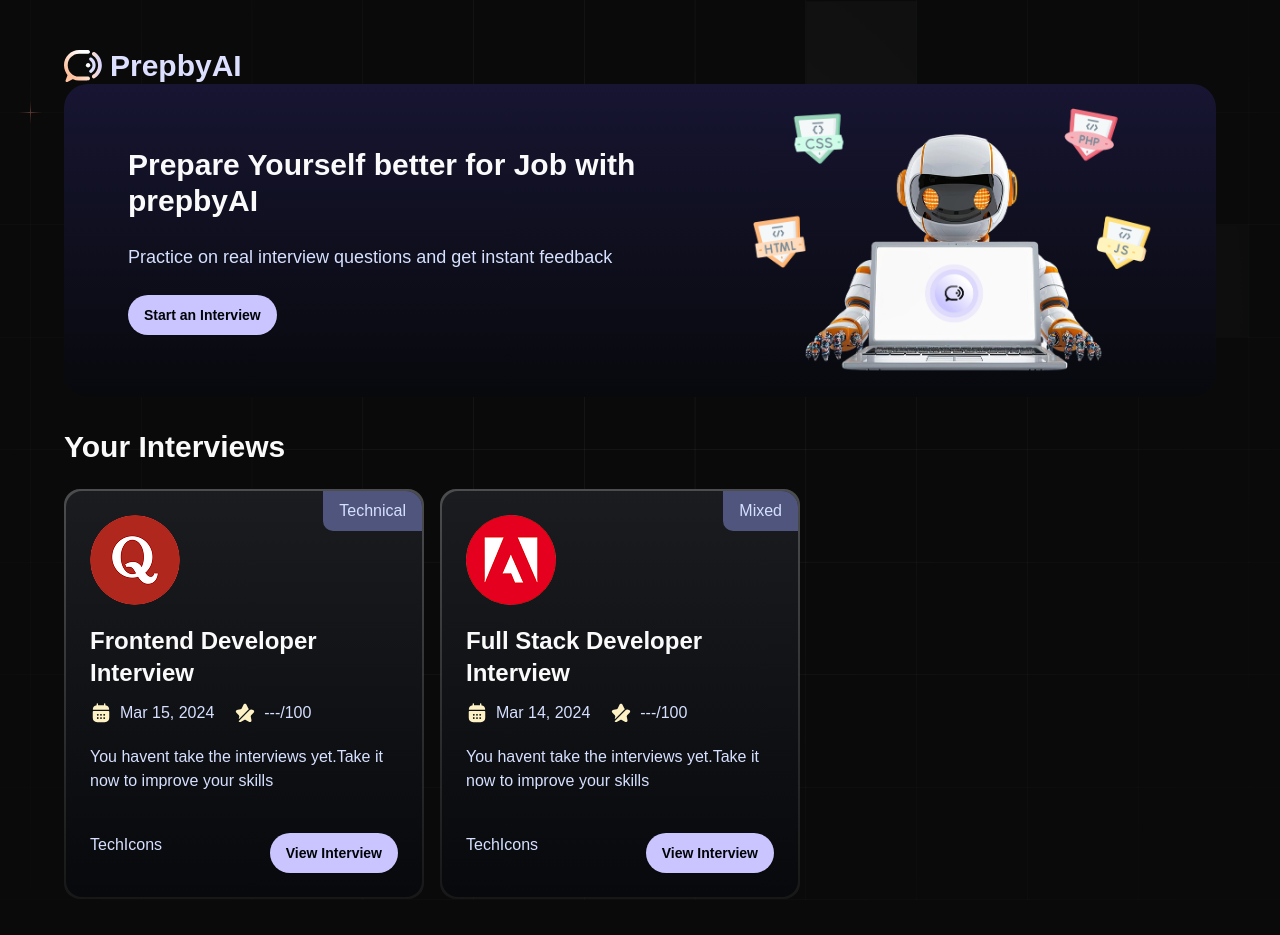
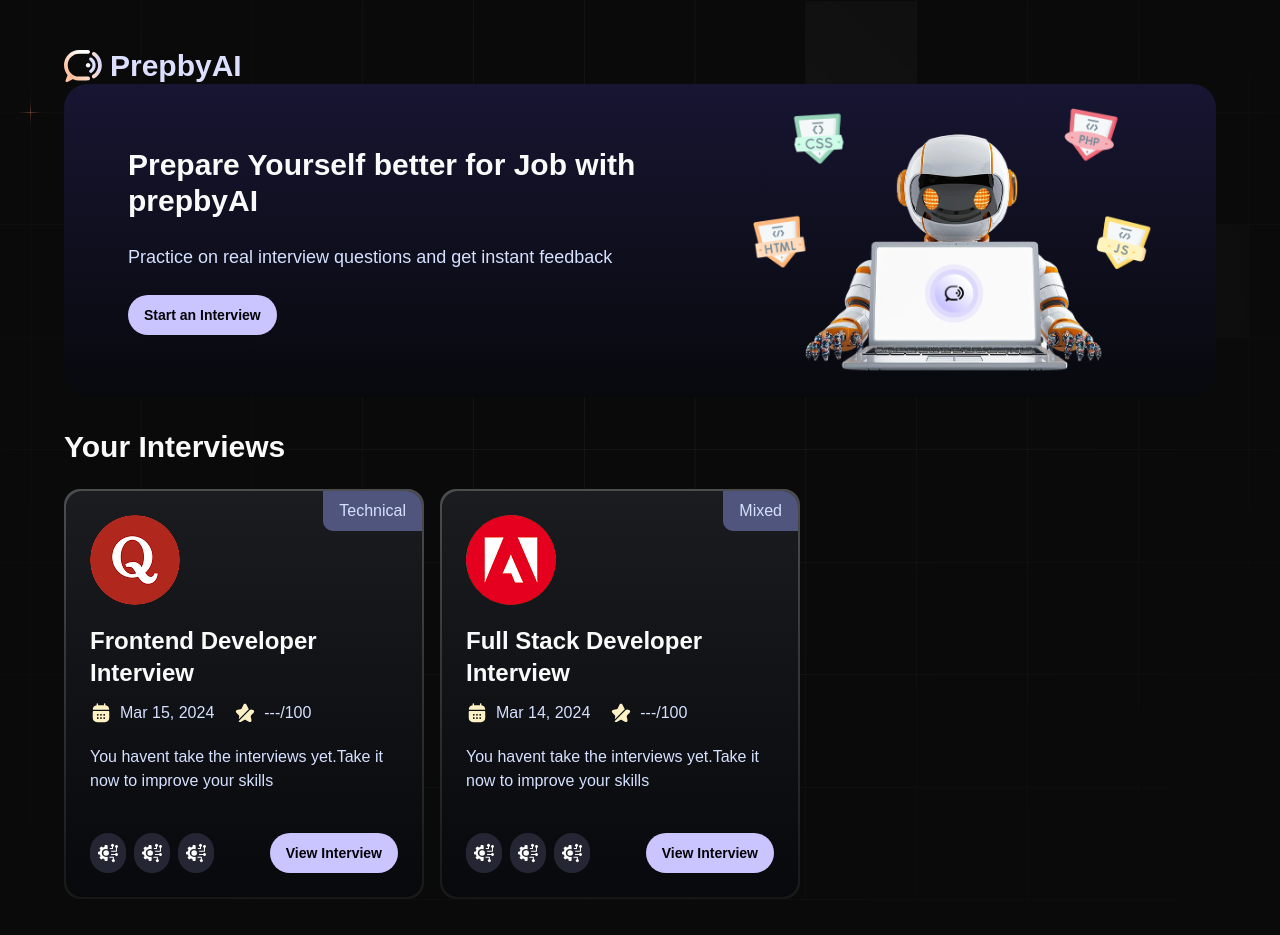
Before and after one commit to vbhatt552/PrepbyAI, a Next.js app: page / in a window 1280 px wide. Shown: the top 935 px of the page. Built offline with nearby package versions, Linux system fonts and the light colour scheme; a web font is replaced by a local one.

Commit message:
Added tech stack icons feature

```diff
--- a/app/components/DisplayTechIcons.tsx
+++ b/app/components/DisplayTechIcons.tsx
@@ -1,7 +1,28 @@
-// import React from 'react'
+import { getTechLogos } from '@/lib/utils';
+import Image from 'next/image';
+import React from 'react';
 
-// export const DisplayTechIcons = ({techstack}:TechIconProps) => {
-//   return (
-//     <div>DisplayTechIcons</div>
-//   )
-// }
+interface TechIconProps {
+  techStack: string[];
+}
+
+export const DisplayTechIcons = async ({ techStack }: TechIconProps) => {
+  const techIcons = await getTechLogos(techStack);
+
+  return (
+    <div className="flex flex-row gap-2">
+      {techIcons.slice(0, 3).map(({ tech, url }, index) => (
+        <div key={tech} className="relative group bg-dark-300 rounded-full p-2 flex-center">
+          <span className="tech-tooltip">{tech}</span>
+          <Image
+            src={url}
+            alt={tech}
+            width={100}
+            height={100}
+            className="size-5"
+          />
+        </div>
+      ))}
+    </div>
+  );
+};
--- a/app/components/InterviewCard.tsx
+++ b/app/components/InterviewCard.tsx
@@ -4,6 +4,7 @@ import Image from 'next/image';
 import { getRandomInterviewCover } from '@/lib/utils';
 import { Button } from '@/components/ui/button';
 import Link from 'next/link';
+import { DisplayTechIcons } from './DisplayTechIcons';
 export const InterviewCard = ({interviewId,userId,role,type,techstack,createdAt}:InterviewCardProps) => {
    const feedback = null as Feedback| null;
    const normalizedType = /mix/gi.test(type)?'Mixed':type;
@@ -34,7 +35,7 @@ export const InterviewCard = ({interviewId,userId,role,type,techstack,createdAt}
             </p>
             </div>
             <div className='flex flex-row justify-between'>
-                <p>TechIcons</p>
+                <DisplayTechIcons techStack = {techstack}/>
                 <Button className='btn-primary'>
                     <Link href = {feedback?`/interview/${interviewId}/feedback`:`/interview/${interviewId}`}>
                     {feedback?'Check Feedback':'View Interview'}
```
